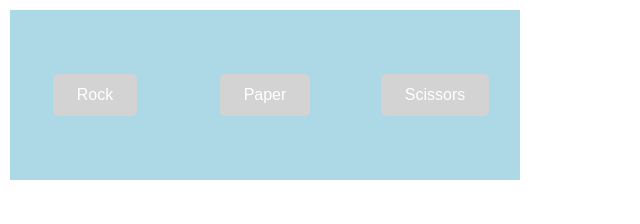
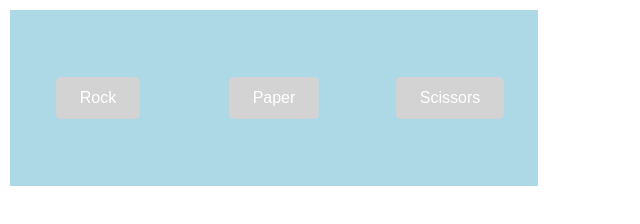
Before and after one commit to ployeezus/rock-paper-scissors, a plain HTML site: page index.html in a window 1280 px wide. Shown: the whole page, without its empty margins (0-640 px from the left). Drawn offline with Linux system fonts and the light colour scheme.

Commit message:
fixed border

```diff
--- a/index.html
+++ b/index.html
@@ -26,7 +26,7 @@
         }
 
         td {
-            border: 84px solid lightblue;
+            border: 87px solid lightblue;
             display: flex;
             justify-content: center;
             align-items: center;
```
